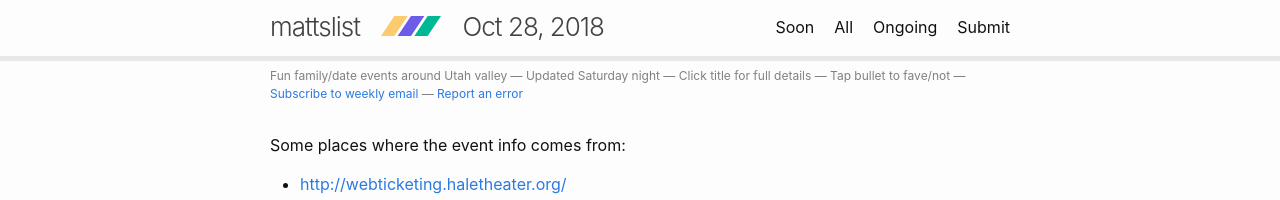
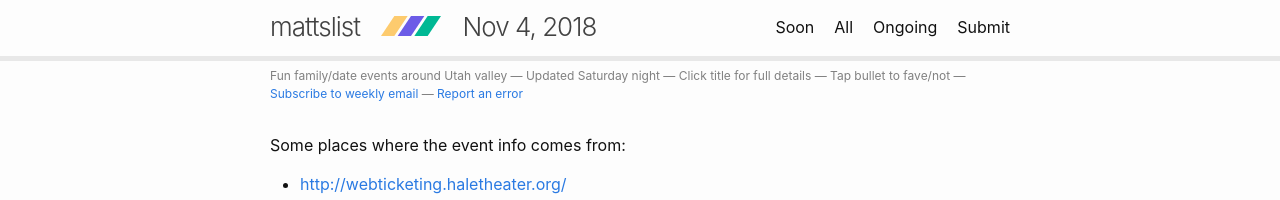
Before and after one commit to iffy/utahvalley, a Jekyll site: the page built from sources.md, in a window 1280 px wide. Shown: the top 200 px of the page. Built offline with Jekyll 4.4.1, drawn with Linux system fonts in a browser that asks for light colours; comment, search, counter and statistics services are not loaded.

Commit message:
List from 2018-11-04

```diff
--- a/_data/startdate.yml
+++ b/_data/startdate.yml
@@ -1 +1 @@
-2018-10-28
+2018-11-04
```
